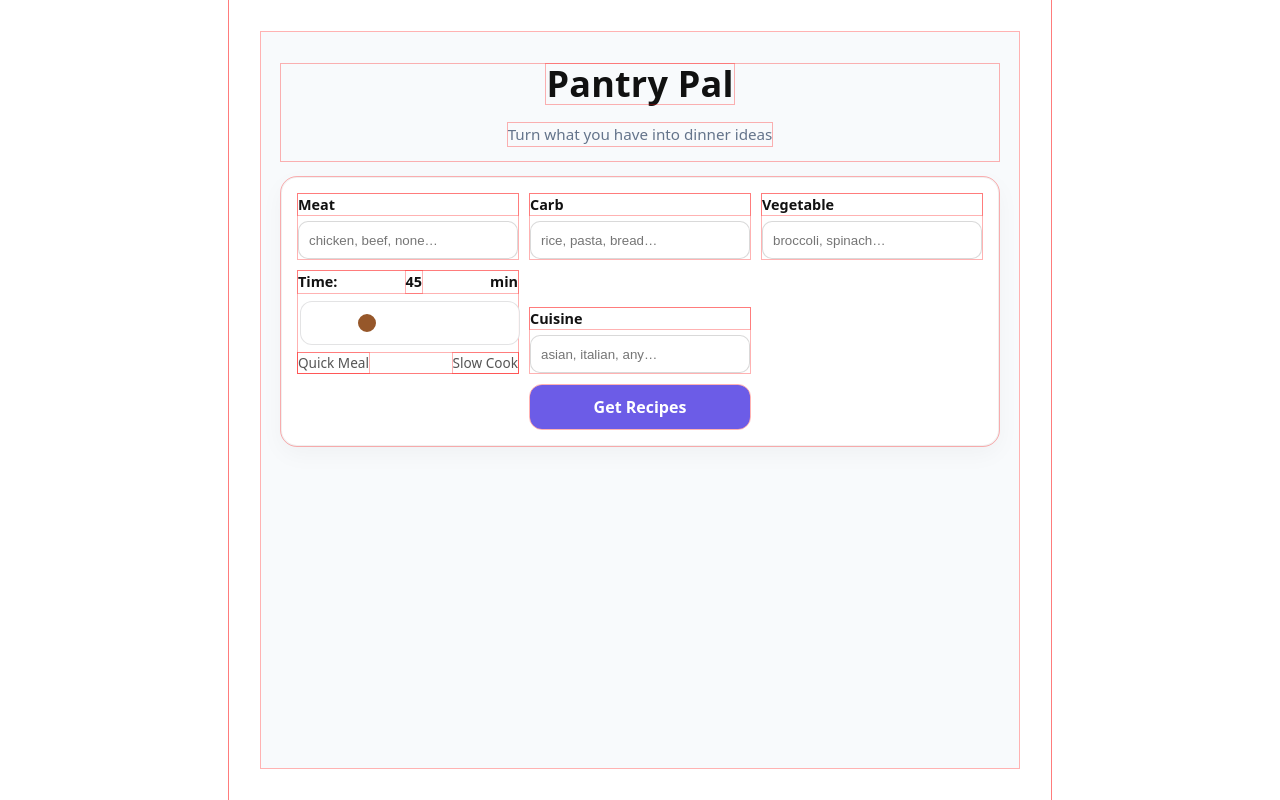
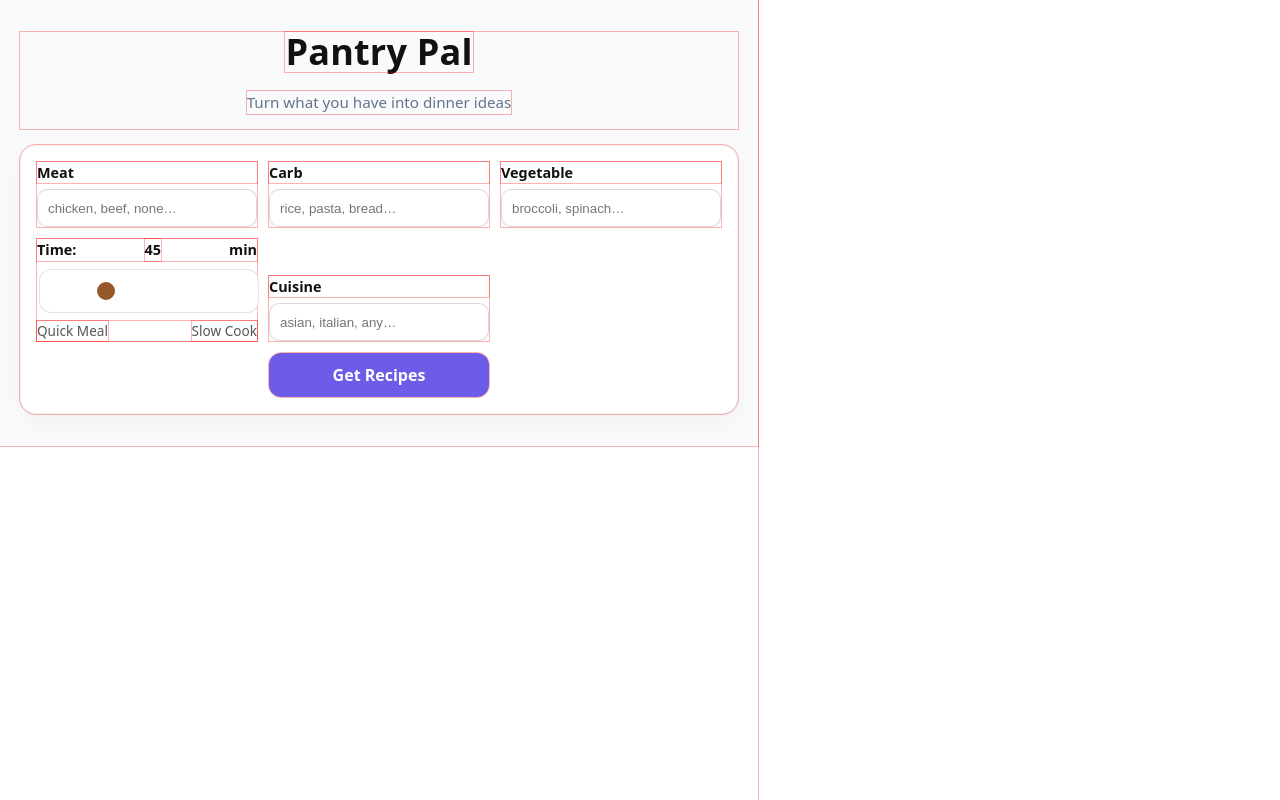
Before and after one commit to ayunani/pantry-pal-app, a React (Vite) app: page / in a window 1280 px wide. Built offline with nearby package versions, Linux system fonts and the light colour scheme.

Commit message:
cleaning up the css

```diff
--- a/src/App.css
+++ b/src/App.css
@@ -105,12 +105,6 @@ body { background: var(--bg); color: var(--ink); }
 .primary:hover { filter: brightness(1.1); }
 
 /* App root alignment */
-#root {
-  max-width: 1280px;
-  margin: 0 auto;
-  padding: 2rem;
-  text-align: center;
-}
 
 .logo {
   height: 6em;
@@ -340,14 +334,15 @@ body { background: var(--bg); color: var(--ink); }
   .recipe-title { font-size: 1rem; }
 }
 
-/* Force horizontal centering */
-html, body, #root {
-  min-height: 100%;
-  display: flex;
-  justify-content: center;
+/* Root: hard centering */
+html, body, #root { height: 100%; }
+#root {
+  display: grid;
+  place-items: start center; /* horizontal centering, top align */
+  padding: 0;
 }
-
 #root > .app {
   width: 100%;
   max-width: 1100px;
+  margin: 0;      /* grid centering handles it */
 }
--- a/src/App.jsx
+++ b/src/App.jsx
@@ -1,5 +1,5 @@
 import { useState } from "react";
-import "./App.css?v=3";
+import "./App.css?v=4";
 
 function App() {
   const [meat, setMeat] = useState("");
```
